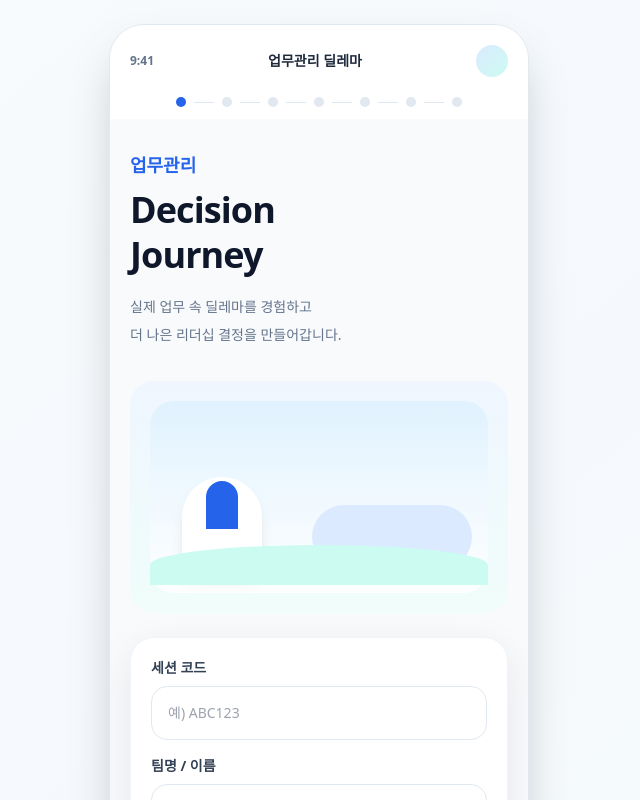
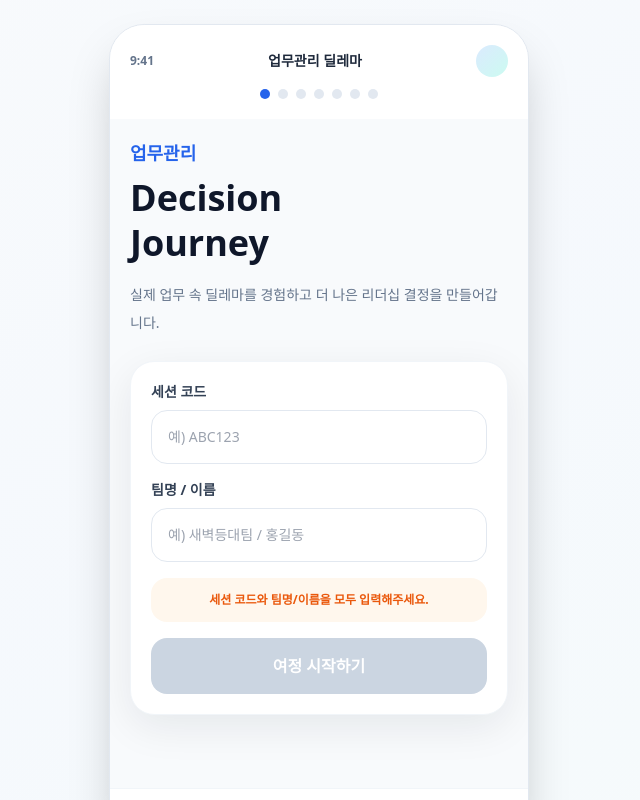
Before and after one commit to succ2ss-leadersfactory/wm-decision-journey-v032, a Next.js app: page / in a window 1280 px wide. Shown: the top 800 px of the page, without its empty margins (321-961 px from the left). Built offline with nearby package versions, Linux system fonts and the light colour scheme.

Commit message:
Use stable learner app v4

```diff
--- a/app/page.tsx
+++ b/app/page.tsx
@@ -1,9 +1,9 @@
-import LearnerApp from "@/components/LearnerApp";
+import LearnerAppV4 from "@/components/LearnerAppV4";
 
 export default function Page() {
   return (
     <main className="flex min-h-screen items-center justify-center bg-gradient-to-br from-slate-50 via-blue-50/30 to-teal-50/30 p-6">
-      <LearnerApp />
+      <LearnerAppV4 />
     </main>
   );
 }
```
